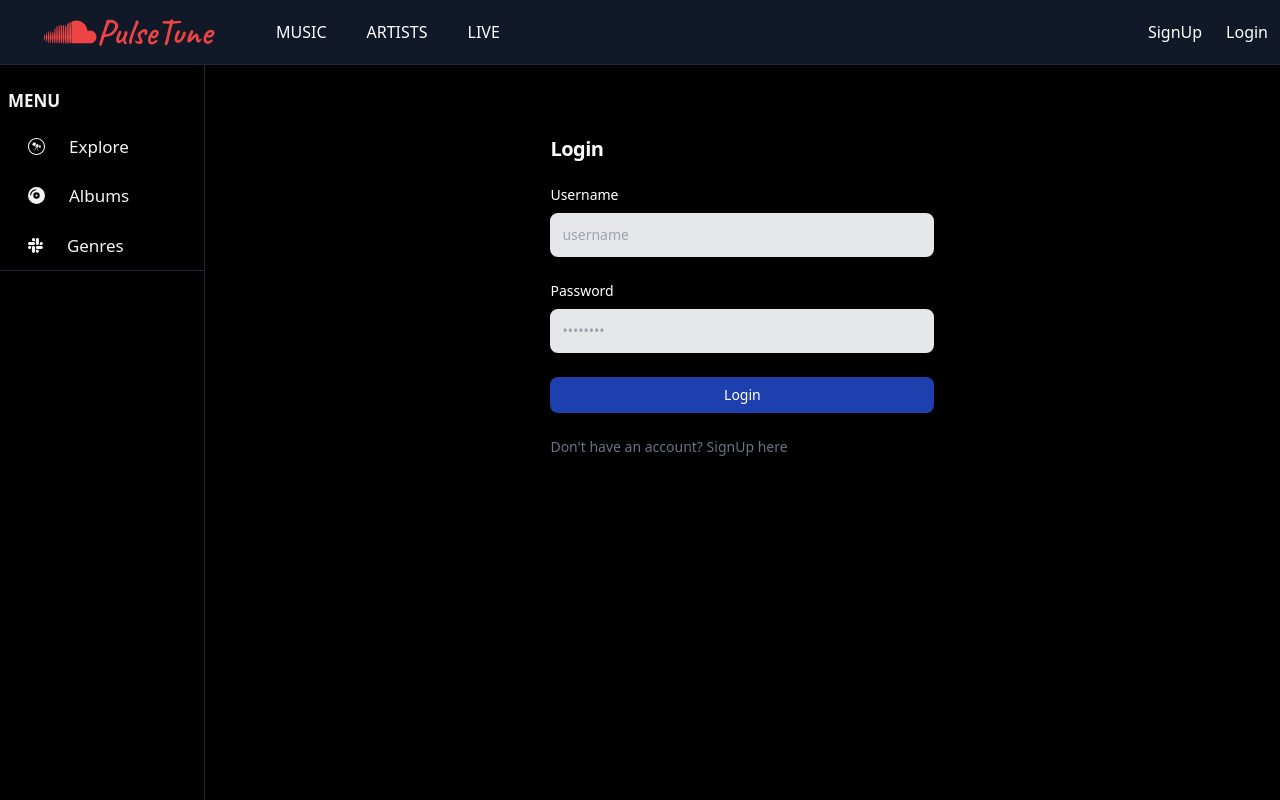
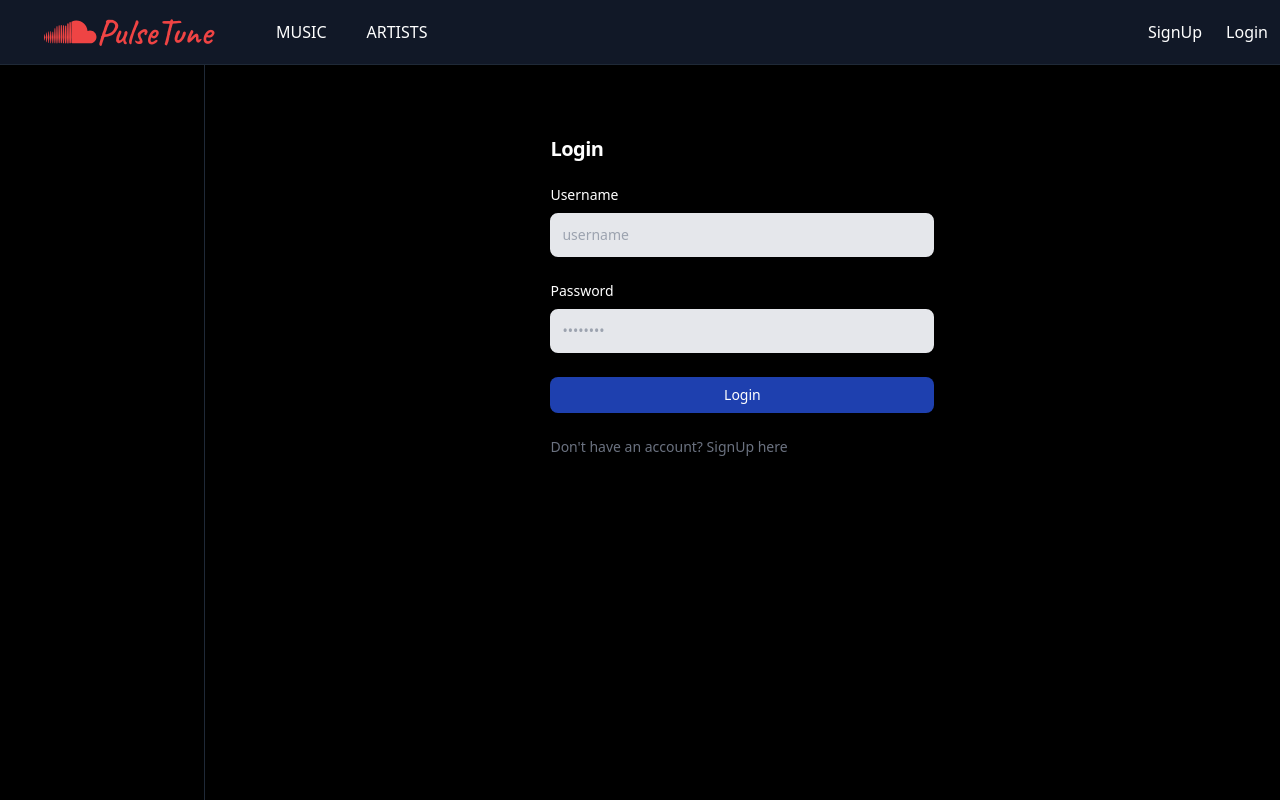
Before and after one commit to vshivang7/pulsetune, a React (Create React App) app in the folder FrontEnd/: page /login in a window 1280 px wide. Built offline with nearby package versions, Linux system fonts and the light colour scheme; no server answers.

Commit message:
mobile & web sidebar, navbar changed

```diff
--- a/FrontEnd/src/Components/MainBody/Navbar.js
+++ b/FrontEnd/src/Components/MainBody/Navbar.js
@@ -77,9 +77,6 @@ const Navbar = ({
         <Link to="/artists" className="m-5">
           ARTISTS
         </Link>
-        <Link to="/" className="m-5">
-          LIVE
-        </Link>
       </div>
       {user != null ? (
         <div className="h-10 w-full xl:w-[35vw] mx-5 flex items-center justify-center rounded-md gap-2 px-3 bg-gray-800 hover:bg-gray-700 xl:focus-within:w-[50vw] border-[1px] border-gray-700 transition-all duration-500">
--- a/FrontEnd/src/screenDiv/MobileSidebar.js
+++ b/FrontEnd/src/screenDiv/MobileSidebar.js
@@ -43,16 +43,16 @@ const MobileSidebar = ({ open, setOpen, user, setMusics }) => {
           {/* <h1 className="font-bold pl-2 mb-2">MENU</h1> */}
           <div className="p-3 origin-left hover:scale-x-105 hover:bg-gray-800 w-full transition-all duration-300 flex items-center gap-2 hover:cursor-pointer">
             <FontAwesomeIcon icon={faWpexplorer} className="mx-4" />
-            Explore
+            <Link to="/">Music</Link>
           </div>
           <div className="p-3 origin-left hover:scale-x-105 hover:bg-gray-800 w-full transition-all duration-300 flex items-center gap-2 hover:cursor-pointer">
             <FontAwesomeIcon icon={faCompactDisc} className="mx-4" />
-            Albums
+            <Link to="/artists">Artists</Link>
           </div>
-          <div className="p-3 origin-left hover:scale-x-105 hover:bg-gray-800 w-full transition-all duration-300 flex items-center gap-2 hover:cursor-pointer">
+          {/* <div className="p-3 origin-left hover:scale-x-105 hover:bg-gray-800 w-full transition-all duration-300 flex items-center gap-2 hover:cursor-pointer">
             <FontAwesomeIcon icon={faSlack} className="mx-4" />
             Genres
-          </div>
+          </div> */}
         </div>
         {/* Playlist section */}
         {user && (
--- a/FrontEnd/src/screenDiv/Sidebar.js
+++ b/FrontEnd/src/screenDiv/Sidebar.js
@@ -8,7 +8,7 @@ import { Link } from 'react-router-dom';
 const Sidebar = ({ user, setMusics }) => {
   return (
     <div className="pt-6 text-gray-100 text-[17px] h-screen border-r-[1px] border-gray-800 overflow-x-auto">
-      <div className="border-b-[1px] mb-4 border-gray-800">
+      {/* <div className="border-b-[1px] mb-4 border-gray-800">
         <h1 className="font-bold pl-2 mb-2">MENU</h1>
         <div className="p-3 origin-left hover:scale-x-105 hover:bg-gray-800 w-full transition-all duration-300 flex items-center gap-2 hover:cursor-pointer">
           <FontAwesomeIcon icon={faWpexplorer} className="mx-4" />
@@ -21,8 +21,8 @@ const Sidebar = ({ user, setMusics }) => {
         <div className="p-3 origin-left hover:scale-x-105 hover:bg-gray-800 w-full transition-all duration-300 flex items-center gap-2 hover:cursor-pointer">
           <FontAwesomeIcon icon={faSlack} className="mx-4" />
           Genres
-        </div>
-      </div>
+        </div> */}
+      {/* </div> */}
       {user && (
         <>
           <div>
```
